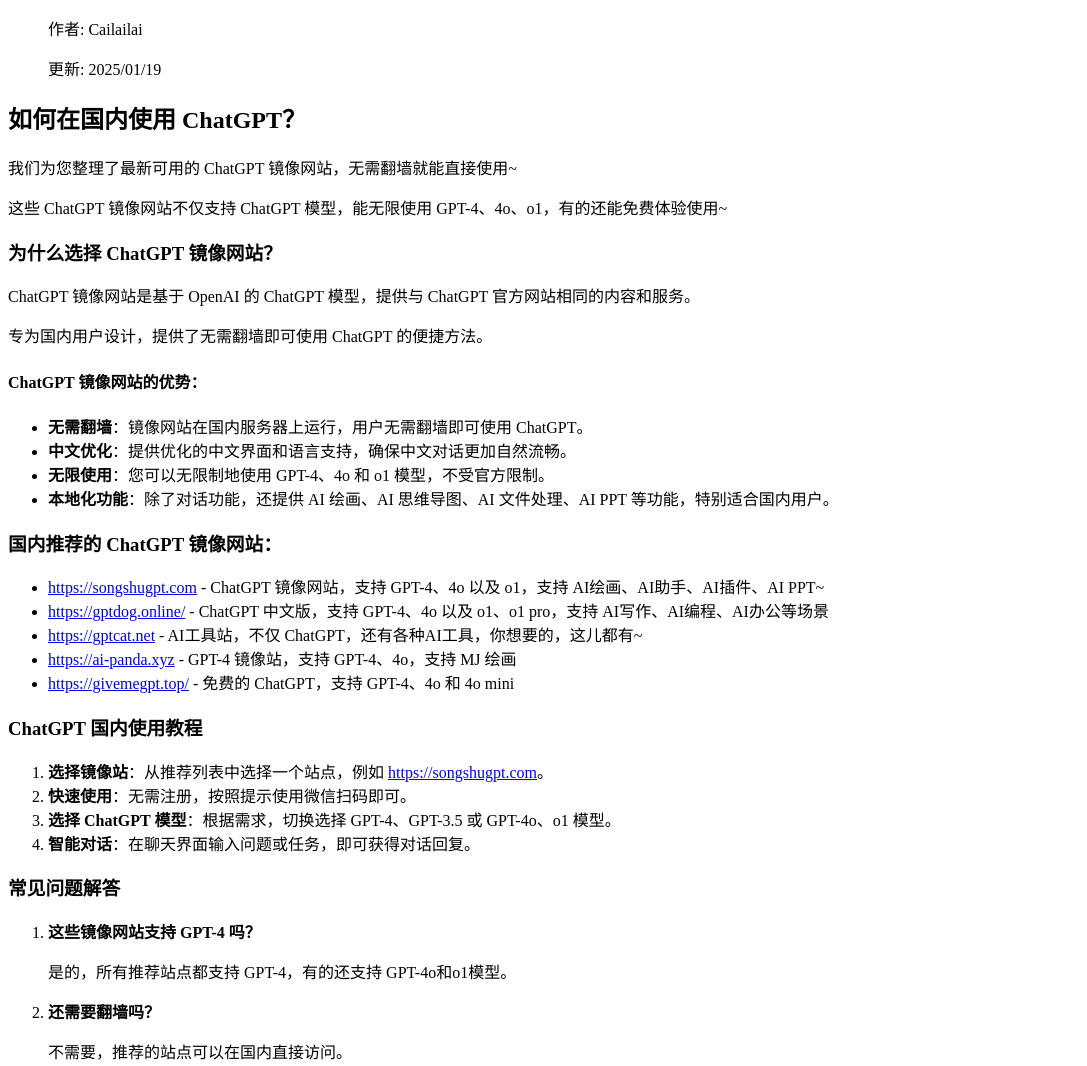
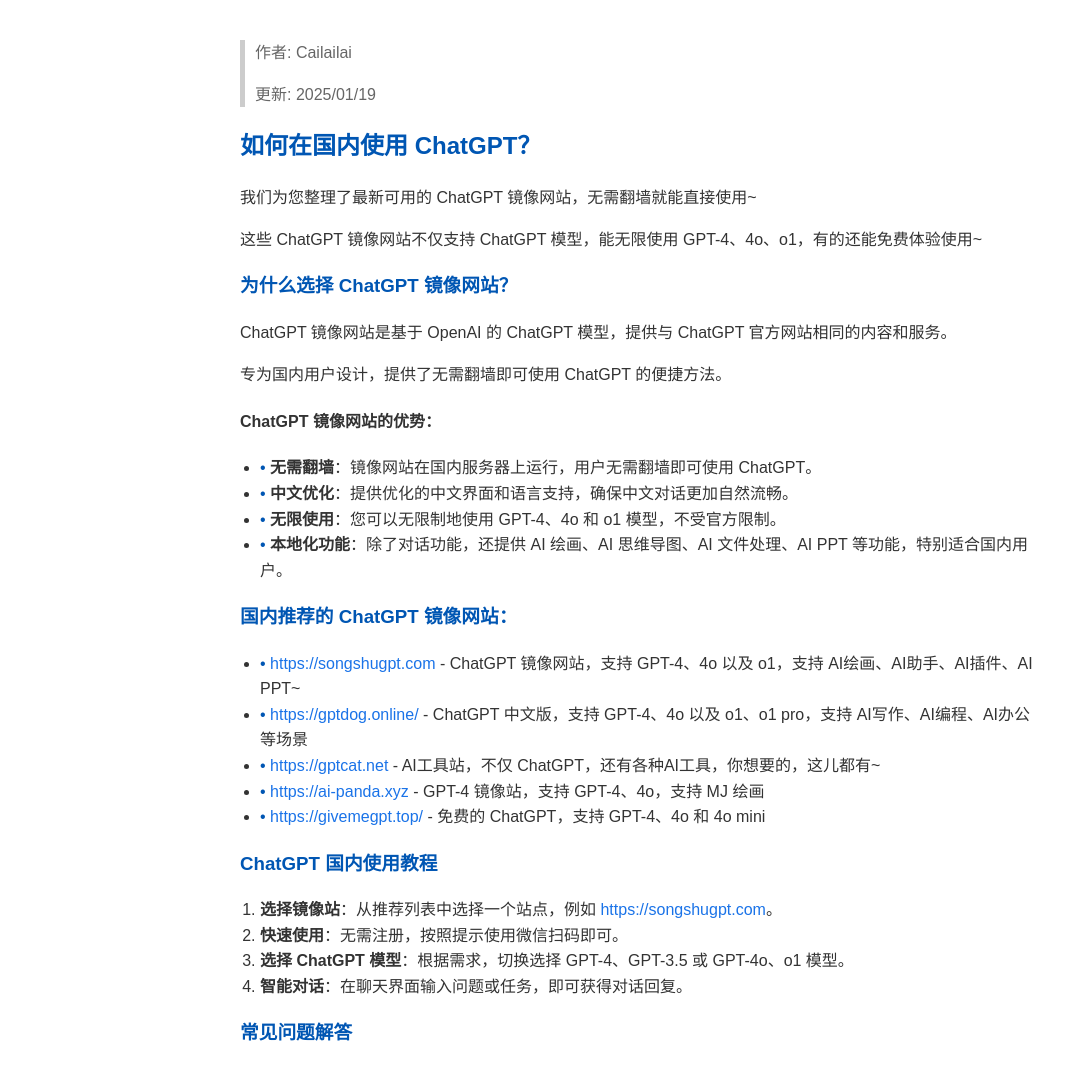
Before and after one commit to Cailailai/chatgpt-site-new, a plain HTML site: page index.html in a window 1280 px wide. Shown: the top 1066 px of the page, without its empty margins (0-1087 px from the left). Drawn offline with Linux system fonts and the light colour scheme.

Commit message:
Update index.html

```diff
--- a/index.html
+++ b/index.html
@@ -4,6 +4,39 @@
     <meta charset="UTF-8">
     <meta name="viewport" content="width=device-width, initial-scale=1.0">
     <title>ChatGPT 镜像网站推荐：国内使用指南（支持 GPT-4，无需翻墙）【2025年1月19日更新】</title>
+    <style>
+        body {
+            font-family: Arial, sans-serif;
+            line-height: 1.6;
+            max-width: 800px;
+            margin: 0 auto;
+            padding: 20px;
+            color: #333;
+        }
+        h1, h2, h3 {
+            color: #0056b3;
+        }
+        ul, ol {
+            padding-left: 20px;
+        }
+        ul li::before {
+            content: "• ";
+            color: #0056b3;
+        }
+        a {
+            color: #1a73e8;
+            text-decoration: none;
+        }
+        a:hover {
+            text-decoration: underline;
+        }
+        blockquote {
+            border-left: 5px solid #ccc;
+            padding-left: 10px;
+            color: #666;
+            margin: 20px 0;
+        }
+    </style>
 </head>
 <body>
 
```
